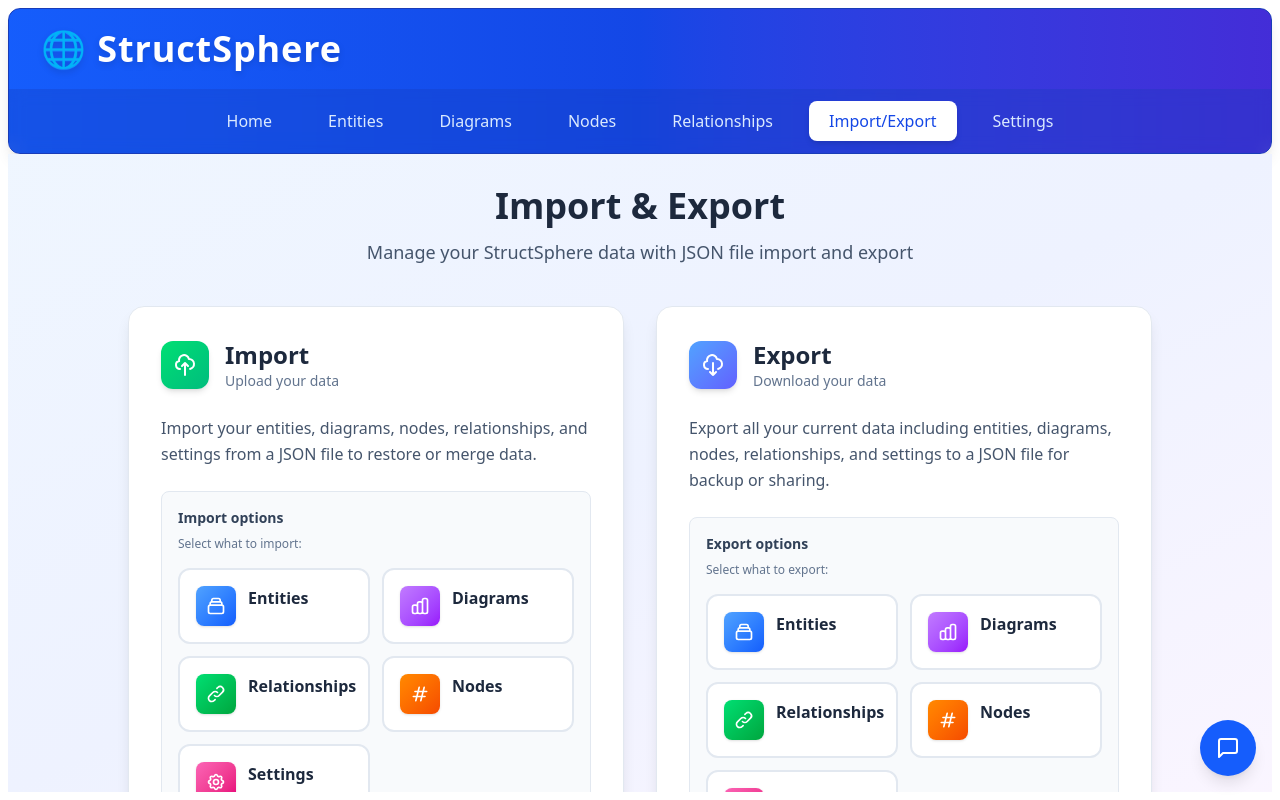
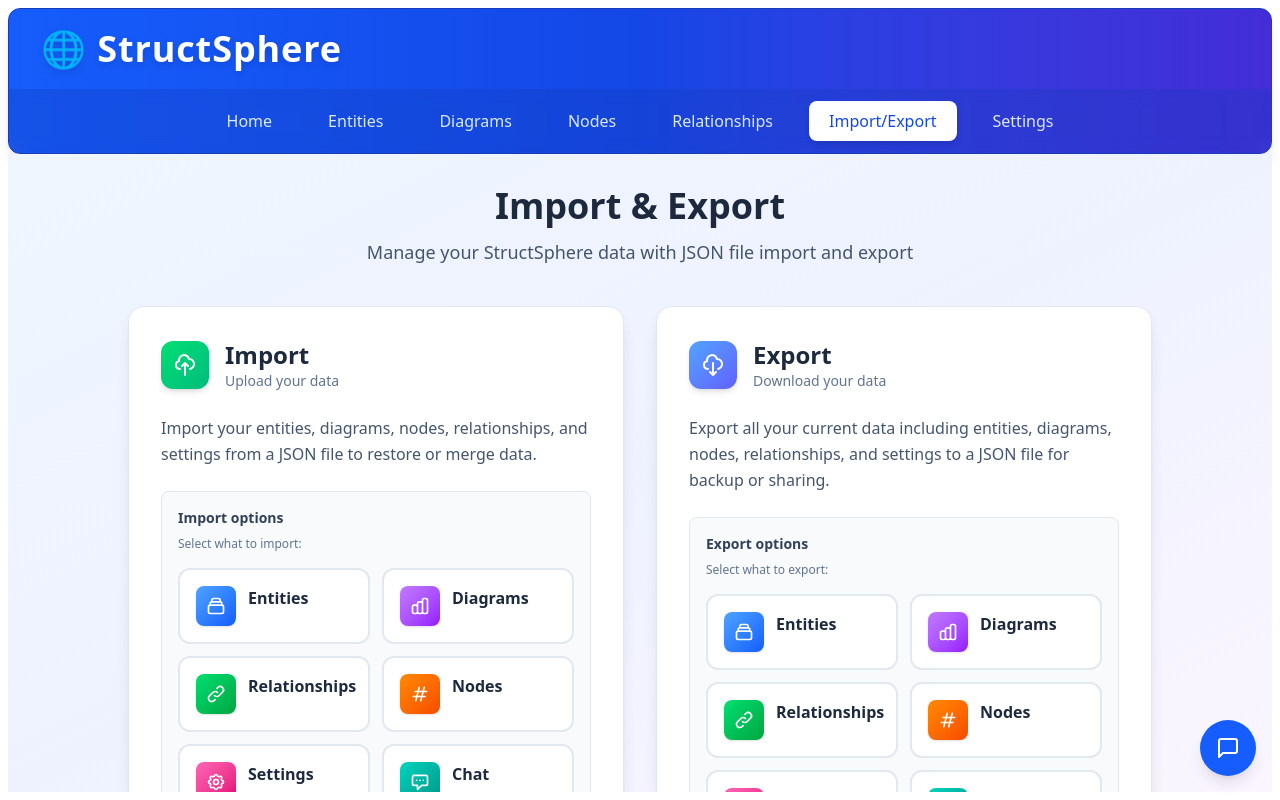
Before and after one commit to Junale/StructSphere, a React (Vite) app: page /#/import-export in a window 1280 px wide. Built offline with nearby package versions, Linux system fonts and the light colour scheme.

Commit message:
add chats to import-export

```diff
--- a/src/Chat/ChatContext.tsx
+++ b/src/Chat/ChatContext.tsx
@@ -15,6 +15,9 @@ type ChatContextType = {
 	setActiveSession: (sessionId: string | null) => void;
 	sendMessage: (content: string) => Promise<void>;
 	clearHistory: (sessionId: string) => void;
+	setSessions: React.Dispatch<
+		React.SetStateAction<Record<string, TChatSession>>
+	>;
 };
 
 const ChatContext = createContext<ChatContextType | null>(null);
@@ -193,6 +196,7 @@ export const ChatProvider: React.FC<{ children: React.ReactNode }> = ({
 				setActiveSession,
 				sendMessage,
 				clearHistory,
+				setSessions,
 			}}
 		>
 			{children}
--- a/src/ImportExport/ImportExportDisplay.tsx
+++ b/src/ImportExport/ImportExportDisplay.tsx
@@ -5,6 +5,7 @@ import { useNodes } from "@/Node/NodesContext";
 import { useRelationships } from "@/Relationship/RelationshipsContext";
 import { useSettings } from "@/Settings/SettingsContext";
 import ImportExportOptionList from "./ImportExportOptionList";
+import { useChat } from "@/Chat/ChatContext";
 
 const ImportExportDisplay = () => {
 	const { entities, setEntities } = useEntities();
@@ -12,6 +13,7 @@ const ImportExportDisplay = () => {
 	const { relationships, setRelationships } = useRelationships();
 	const { nodes, setNodes } = useNodes();
 	const { settings, setSettings } = useSettings();
+	const { sessions, setSessions } = useChat();
 
 	const getOptions = (event: FormEvent<HTMLFormElement>, prefix: string) => {
 		const options = {
@@ -20,6 +22,7 @@ const ImportExportDisplay = () => {
 			relationships: false,
 			nodes: false,
 			settings: false,
+			sessions: false,
 		};
 		event.currentTarget
 			.querySelectorAll("input[type='checkbox']")
@@ -43,7 +46,7 @@ const ImportExportDisplay = () => {
 			return;
 		}
 		const options = getOptions(event, "import-");
-		const importTechnique = event.currentTarget.querySelector(
+		const importTechnique = event.currentTarget.parentElement?.querySelector(
 			"input[name='import-technique']:checked",
 		) as HTMLInputElement | null;
 		if (!importTechnique) {
@@ -106,6 +109,17 @@ const ImportExportDisplay = () => {
 						setSettings(data.settings);
 					}
 				}
+				if (
+					data.sessions &&
+					typeof data.sessions === "object" &&
+					options.sessions
+				) {
+					if (importTechnique.value === "merge") {
+						setSessions((prev) => ({ ...prev, ...data.sessions }));
+					} else {
+						setSessions(data.sessions);
+					}
+				}
 			} catch (error) {
 				console.error("Error parsing JSON file:", error);
 				alert(
@@ -128,6 +142,7 @@ const ImportExportDisplay = () => {
 			nodes: options.nodes ? nodes : undefined,
 			relationships: options.relationships ? relationships : undefined,
 			settings: options.settings ? settings : undefined,
+			sessions: options.sessions ? sessions : undefined,
 		};
 		const json = JSON.stringify(data, null, 2);
 		const blob = new Blob([json], { type: "application/json" });
--- a/src/ImportExport/ImportExportOptionList.tsx
+++ b/src/ImportExport/ImportExportOptionList.tsx
@@ -117,6 +117,27 @@ const ImportExportOptionList = ({
 			),
 			gradient: "from-pink-400 to-pink-600",
 		},
+		{
+			id: "sessions",
+			label: "Chat Sessions",
+			icon: (
+				<svg
+					aria-hidden="true"
+					className="w-5 h-5"
+					fill="none"
+					stroke="currentColor"
+					viewBox="0 0 24 24"
+				>
+					<path
+						strokeLinecap="round"
+						strokeLinejoin="round"
+						strokeWidth={2}
+						d="M8 10h.01M12 10h.01M16 10h.01M9 16H5a2 2 0 01-2-2V6a2 2 0 012-2h14a2 2 0 012 2v8a2 2 0 01-2 2h-5l-5 5v-5z"
+					/>
+				</svg>
+			),
+			gradient: "from-teal-400 to-teal-600",
+		},
 	];
 
 	return (
```
